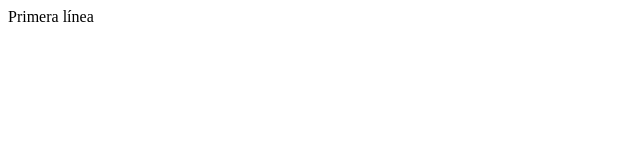
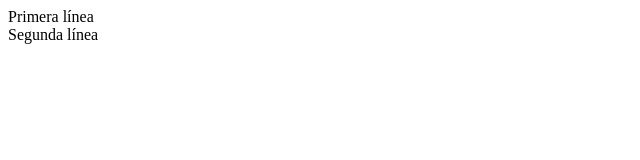
Before and after one commit to RobertMoralesO/pagina_git_martes_2026_1, a plain HTML site: page index.html in a window 1280 px wide. Shown: the full height of the page, 0-640 px from the left. Drawn offline with Linux system fonts and the light colour scheme.

Commit message:
Se agregó un segunda línea

```diff
--- a/index.html
+++ b/index.html
@@ -7,5 +7,6 @@
 </head>
 <body>
     <div>Primera línea</div>
+    <div>Segunda línea</div>
 </body>
 </html>
```
